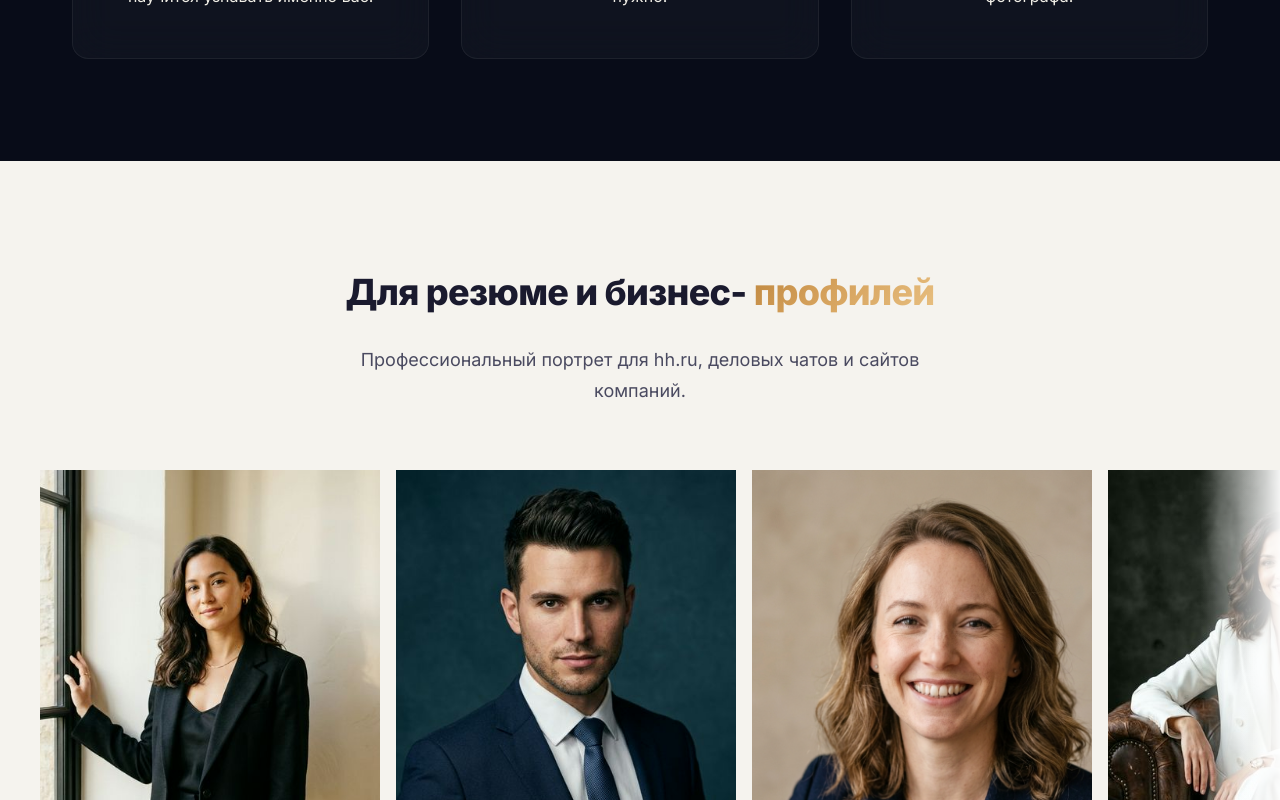
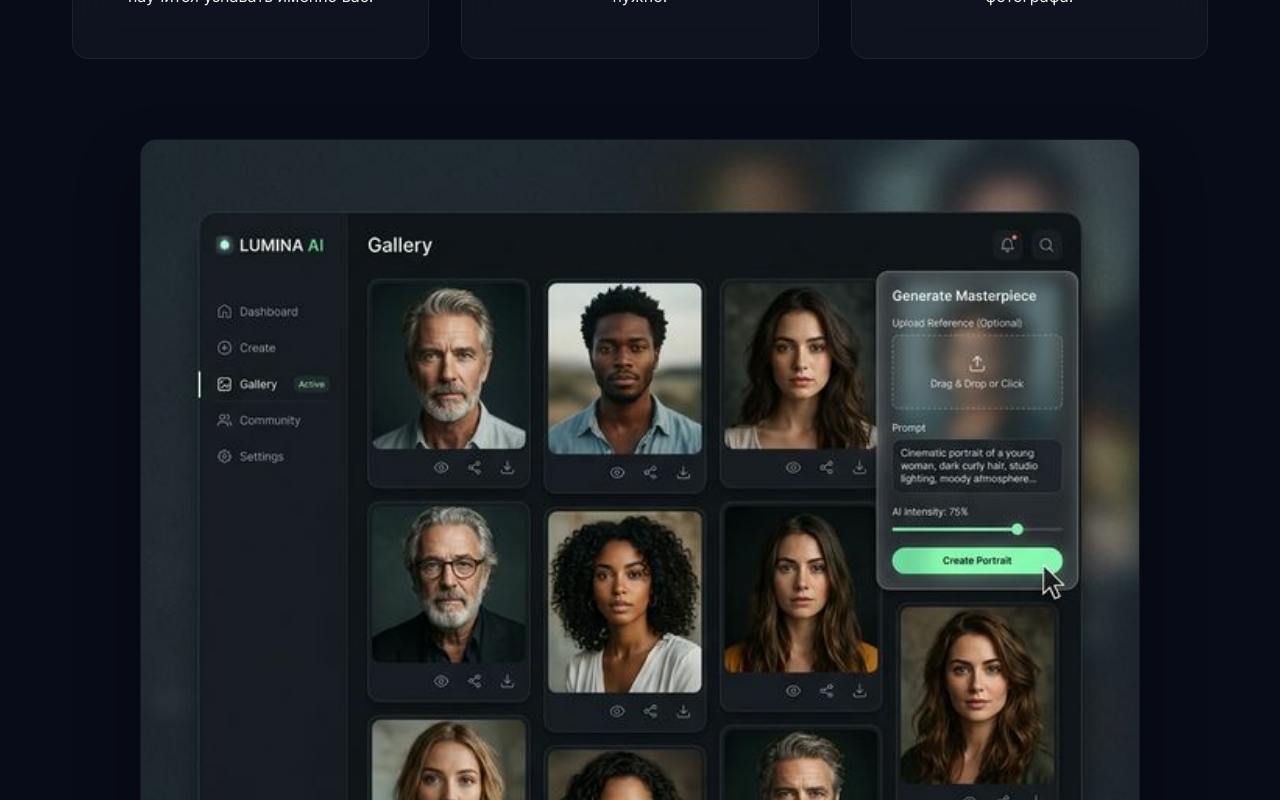
Before and after one commit to selyakate676-netizen/photogen, a Next.js app: page / in a window 1280 px wide. Shown: the part 2380-3180 px from the top of the page. Built offline with nearby package versions, Linux system fonts and the light colour scheme.

Commit message:
UI: Add dashboard mockup to How It Works section

```diff
--- a/src/components/HowItWorks.module.css
+++ b/src/components/HowItWorks.module.css
@@ -62,3 +62,48 @@
     gap: var(--space-lg);
   }
 }
+
+.mockupReveal {
+  margin-top: 5rem;
+  width: 100%;
+}
+
+.mockupWrapper {
+  position: relative;
+  width: 100%;
+  max-width: 1000px;
+  margin: 0 auto;
+  border-radius: var(--radius-lg);
+  overflow: hidden;
+  box-shadow: 0 30px 60px rgba(0, 0, 0, 0.4);
+  border: 1px solid rgba(255, 255, 255, 0.05);
+  background: var(--bg-primary);
+}
+
+.mockupGlow {
+  position: absolute;
+  top: 50%;
+  left: 50%;
+  transform: translate(-50%, -50%);
+  width: 80%;
+  height: 80%;
+  background: var(--accent-gradient);
+  filter: blur(120px);
+  opacity: 0.15;
+  z-index: 0;
+  pointer-events: none;
+}
+
+.mockupImage {
+  position: relative;
+  width: 100%;
+  height: auto;
+  display: block;
+  z-index: 1;
+}
+
+@media (max-width: 768px) {
+  .mockupReveal {
+    margin-top: 3rem;
+  }
+}
--- a/src/components/HowItWorks.tsx
+++ b/src/components/HowItWorks.tsx
@@ -48,6 +48,17 @@ export default function HowItWorks() {
             </Reveal>
           ))}
         </div>
+
+        <Reveal delay={4} className={styles.mockupReveal}>
+          <div className={styles.mockupWrapper}>
+            <div className={styles.mockupGlow} />
+            <img
+              src="/app-mockup.png"
+              alt="Интерфейс панели управления PhotoGen"
+              className={styles.mockupImage}
+            />
+          </div>
+        </Reveal>
       </div>
     </section>
   );
```
Also changed, not shown: public/app-mockup.png (added).
